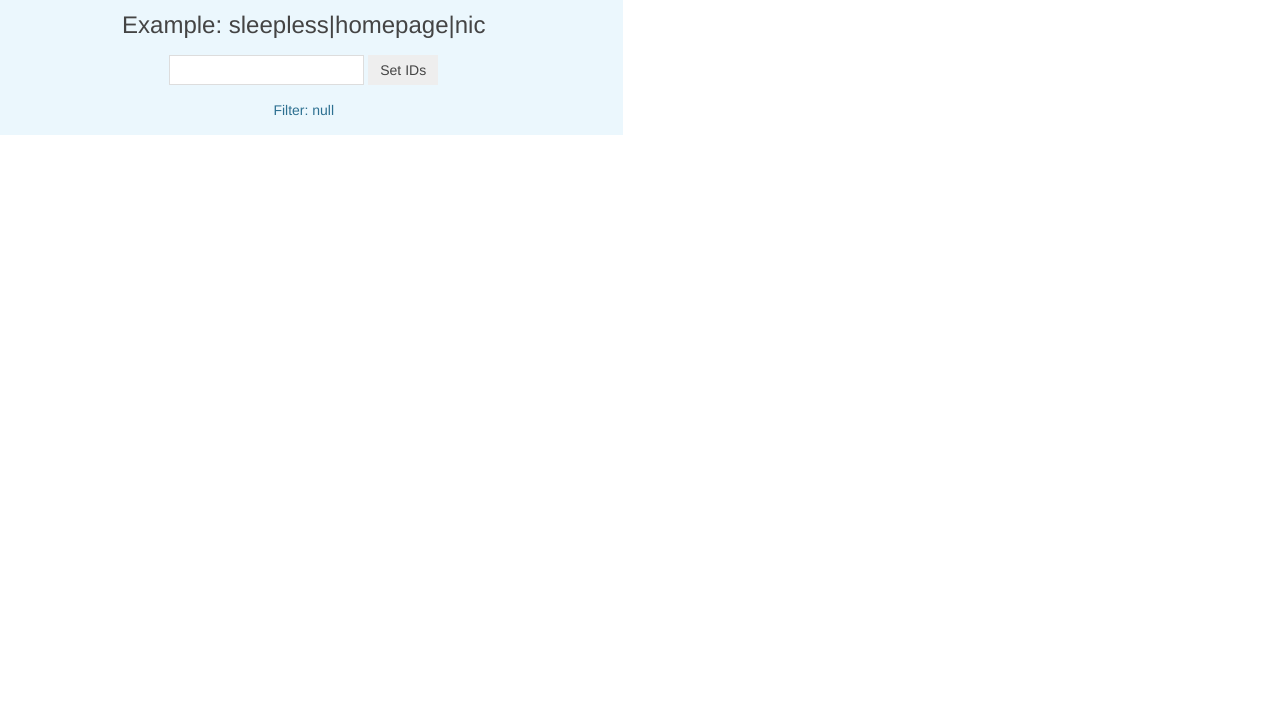
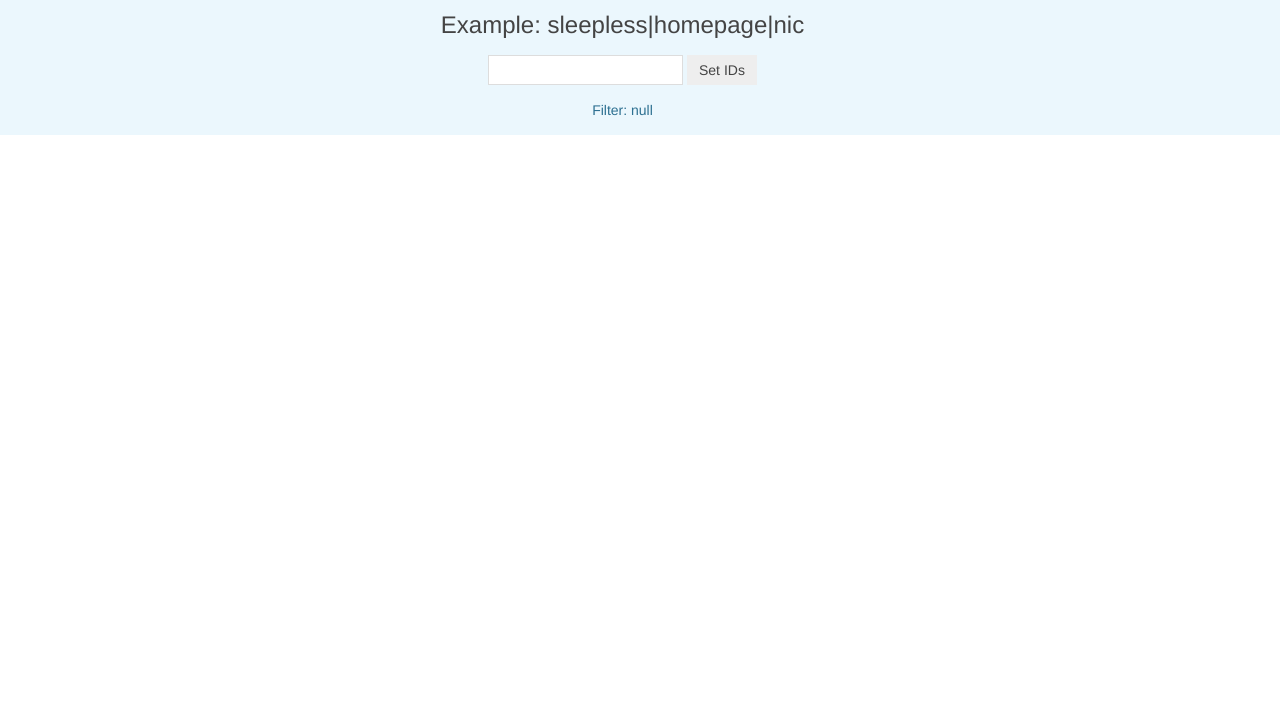
Before and after one commit to imom0/bmy-chrome-ext, a browser extension: page options.html in a window 1280 px wide. Shown: the part 72-800 px from the top of the page. Drawn offline with Linux system fonts and the light colour scheme.

Commit message:
Align center

```diff
--- a/options.html
+++ b/options.html
@@ -5,7 +5,7 @@
   </head>
   <body>
 	<div class="uk-grid">
-	  <div class="uk-panel uk-panel-box uk-panel-box-primary uk-width-1-2 uk-container-center uk-text-center">
+	  <div class="uk-panel uk-panel-box uk-panel-box-primary uk-container-center uk-text-center">
 	  <h1>Your blacklist here.</h1>
 	  <h2>Example: sleepless|homepage|nic </h2>
 	  <form class="uk-form" action="">
```
